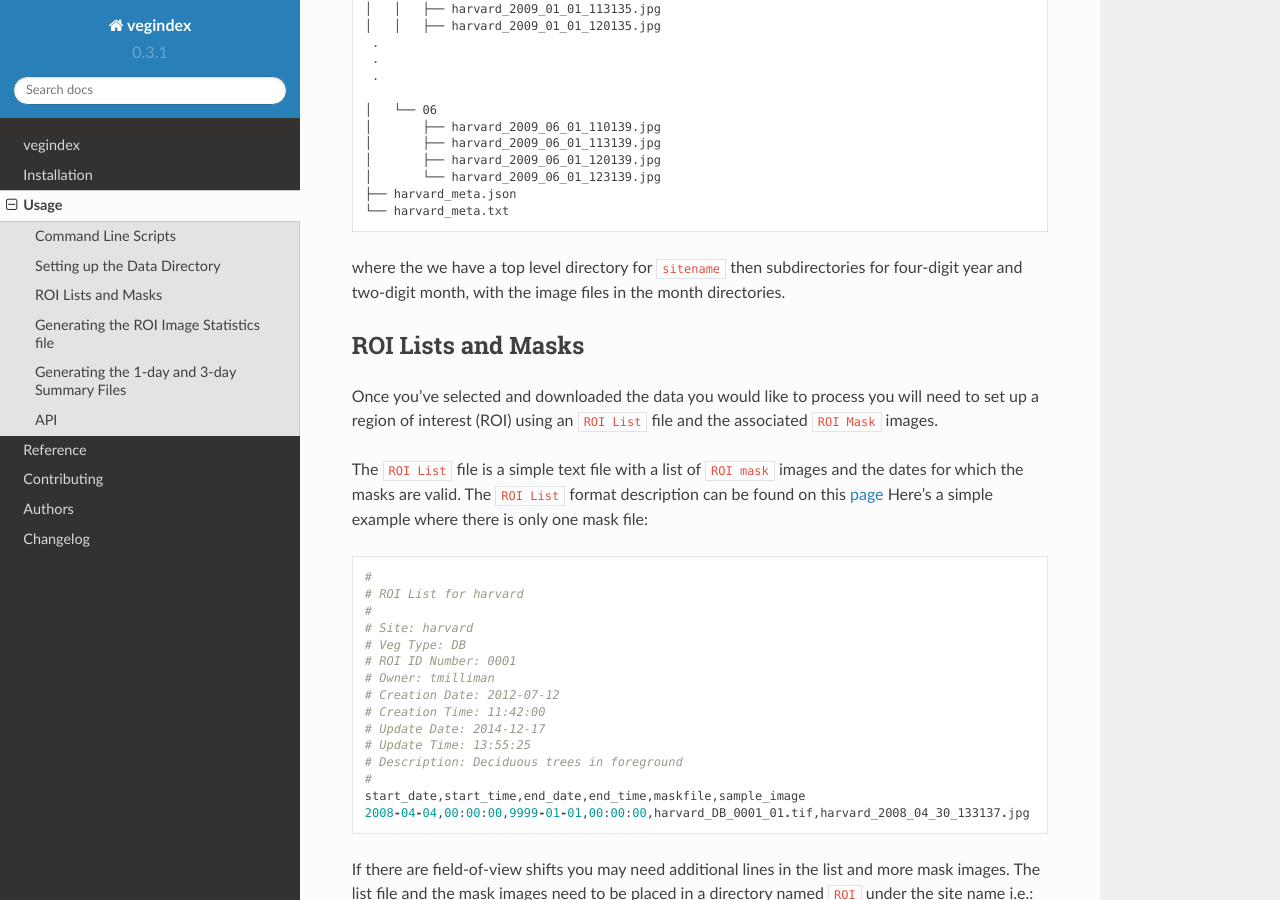
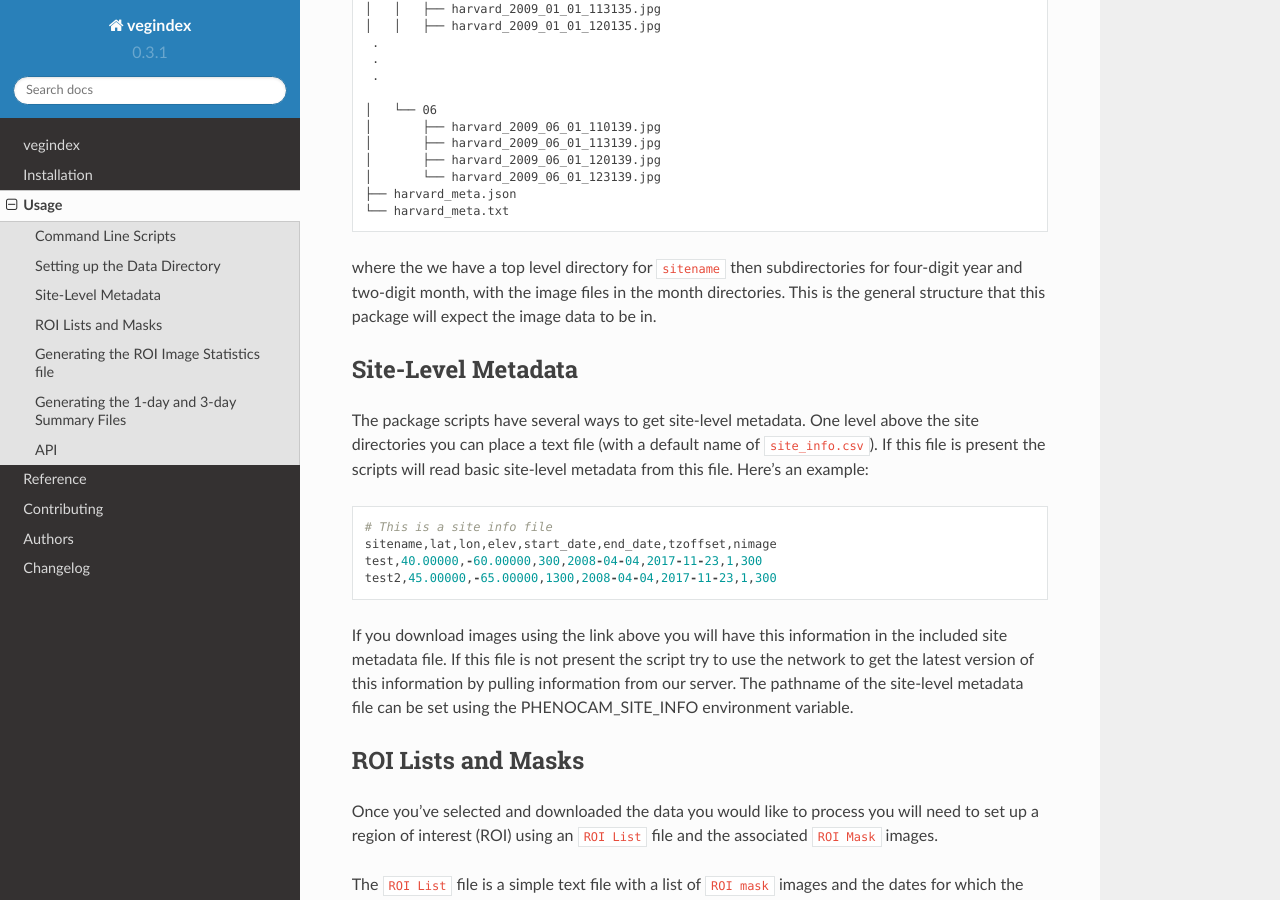
Before and after one commit to tmilliman/python-vegindex, a Sphinx documentation site: the page built from docs/usage.rst, in a window 1280 px wide and 900 px high, scrolled down 739 px. Built offline with Sphinx 7.4.7 and the Read the Docs theme 2.0.0, drawn with Linux system fonts in a browser that asks for light colours.

Commit message:
add section on site level metadata

```diff
--- a/docs/usage.rst
+++ b/docs/usage.rst
@@ -26,6 +26,7 @@ The vegindex package is designed to work with images downloaded from
 the PhenoCam network server.  To download images you can go to the
 data tab at the `project website <https://phenocam.sr.unh.edu/webcam/>`_.
 
+
 The images you select come in a zip file with a specific directory
 structure.  For example if we download data from the ``harvard`` site.
 
@@ -51,7 +52,33 @@ structure.  For example if we download data from the ``harvard`` site.
 
 where the we have a top level directory for ``sitename`` then
 subdirectories for four-digit year and two-digit month, with
-the image files in the month directories.
+the image files in the month directories.  This is the general
+structure that this package will expect the image data to be
+in.
+
+Site-Level Metadata
+-------------------
+
+The package scripts have several ways to get site-level metadata.  One
+level above the site directories you can place a text file (with a
+default name of ``site_info.csv``).  If this file is present the
+scripts will read basic site-level metadata from this file.  Here's an
+example:
+
+::
+
+    # This is a site info file
+    sitename,lat,lon,elev,start_date,end_date,tzoffset,nimage
+    test,40.00000,-60.00000,300,2008-04-04,2017-11-23,1,300
+    test2,45.00000,-65.00000,1300,2008-04-04,2017-11-23,1,300
+
+
+If you download images using the link above you will have this
+information in the included site metadata file.  If this file is not
+present the script try to use the network to get the latest version of
+this information by pulling information from our server.  The pathname
+of the site-level metadata file can be set using the
+PHENOCAM_SITE_INFO environment variable.
 
 
 ROI Lists and Masks
```
